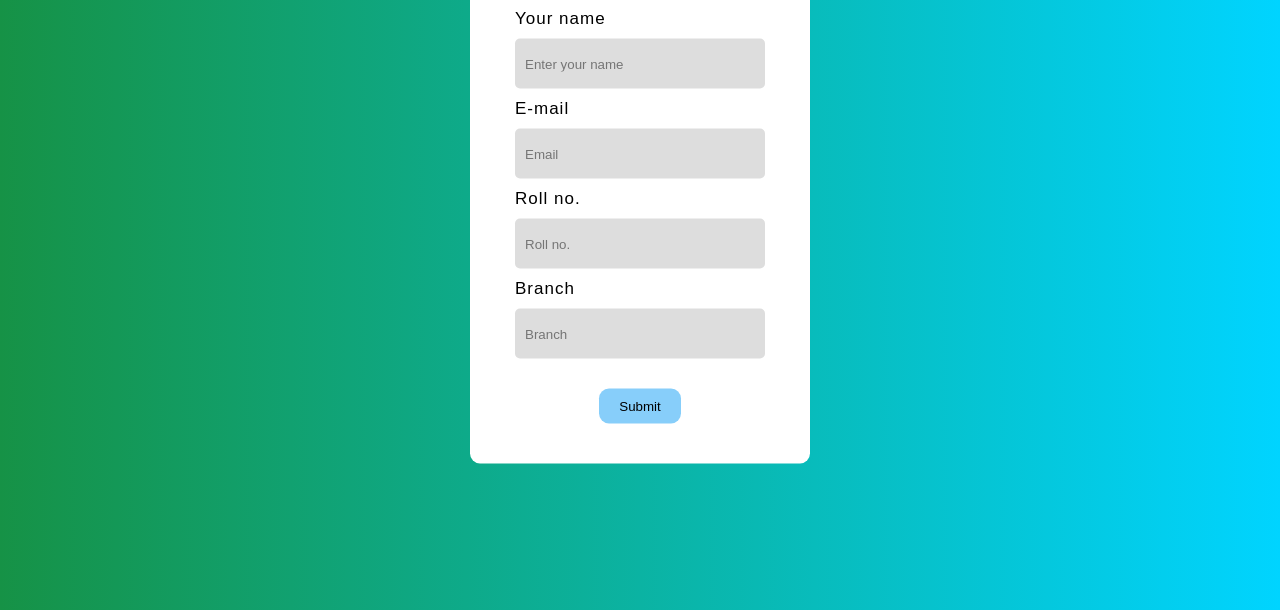
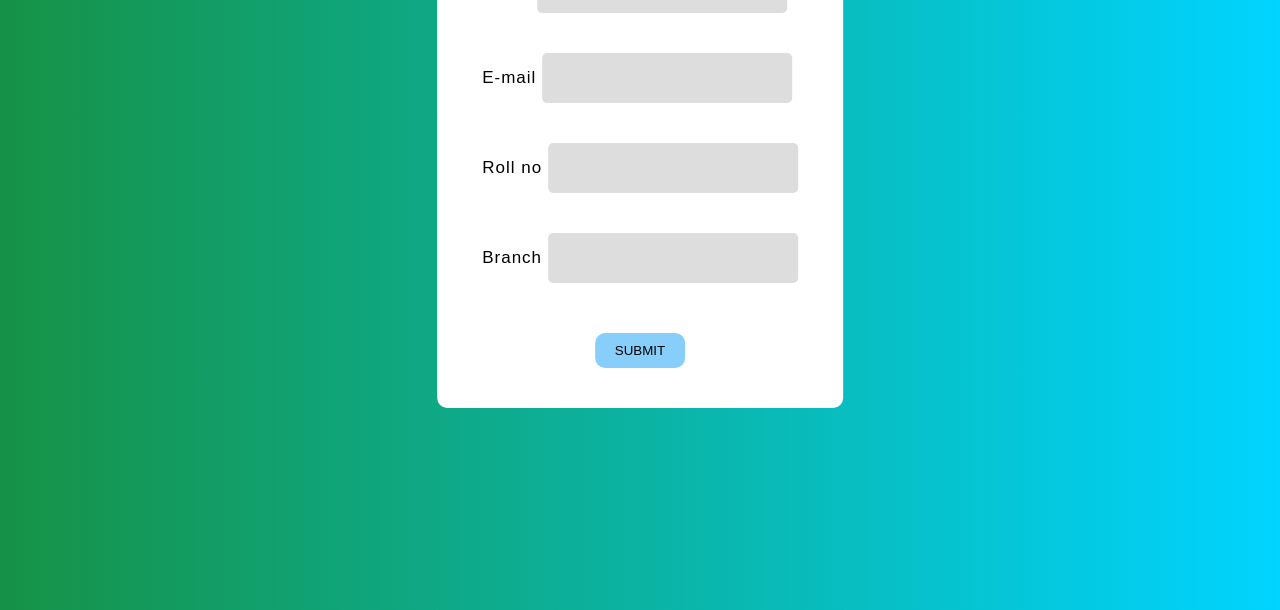
Before and after one commit to Nikkhil0646/Custom-Forms, a plain HTML site: page index.html in a window 1280 px wide. Shown: the part 390-1000 px from the top of the page. Drawn offline with Linux system fonts and the light colour scheme.

Commit message:
Update index.html

```diff
--- a/index.html
+++ b/index.html
@@ -10,27 +10,27 @@
     <section class="regis_wrapper">
         <div class = "regis_form">
             <div class="heading">
-                <head>Custom Form</head><br><br>
+                <head>GDSC SUIIT</head><br>
             </div>
-            <form action="https://docs.google.com/forms/u/0/d/e/1FAIpQLSeMmZmTGh7YtXLKRclKmDn9c_IB0vn3bv5GZNWC82Kgk-ohlg/formResponse" method="POST">
+            <form action="https://docs.google.com/forms/d/e/1FAIpQLSeYhSWa63VWxFuneO8PxDi8Fg9Uqow5rt-ISE-4oK0IK7z9eQ/formResponse" method="POST">
                 <div class="fName">
-                    <label for="fname">Your name</label><br>
-                    <input type="text" name="entry.1000043700" id = "yname" placeholder="Enter your name">
-                </div>
+                    <label for="fname">Name</label>
+                    <input type="text" name="entry.884867891" required id = "yname" >
+                </div><br>
                 <div class="yEmail">
-                    <label for="yemail">E-mail</label><br>
-                    <input type="email" name="entry.1746438456" id = "mail" placeholder="Email">
-                </div>
+                    <label for="yemail">E-mail</label>
+                    <input type="email" name="entry.1286361437" required id = "mail" >
+                </div><br>
                 <div class="Roll no">
-                    <label for="rollno">Roll no.</label><br>
-                    <input type="text" name="entry.408017950" id = "roll" placeholder="Roll no.">
-                </div>
+                    <label for="rollno">Roll no</label>
+                    <input type="text" name="entry.1209489389" required  id = "roll" >
+                </div><br>
                 <div class="Bname">
-                    <label for="bname">Branch</label><br>
-                    <input type="text" name="entry.763128824" id = "branch" placeholder="Branch">
-                </div>
+                    <label for="bname">Branch</label>
+                    <input type="text" name="entry.758729517" required id = "branch" >
+                </div><br>
                 <div class="subButton"><br>
-                    <button type="submit">Submit</button>
+                    <button type="submit">SUBMIT</button>
                 </div>
 
             </form>
```
